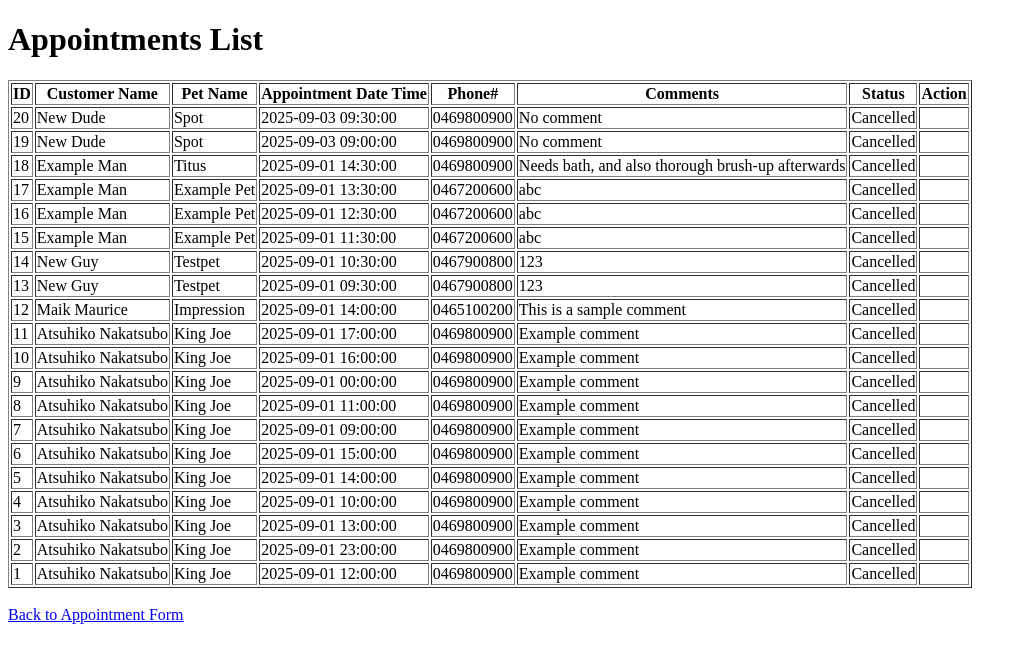
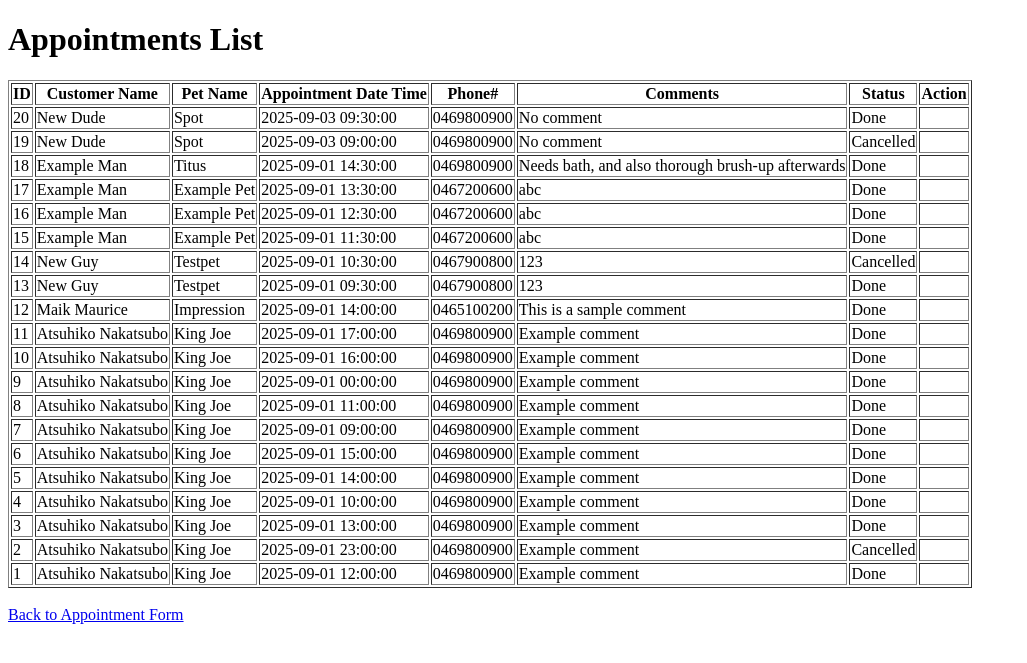
Before and after one commit to William-Hammill/CSE5IDP-Project, a Flask app: page /appointments in a window 1280 px wide. Shown: the top 663 px of the page, without its empty margins (0-1027 px from the left). Run offline with Flask 3, Linux system fonts and the light colour scheme; data comes from the database, SQL or seed files in the repository.

Commit message:
code for handling scheduled / cancelled / done

```diff
--- a/templates/appointments_list.html
+++ b/templates/appointments_list.html
@@ -29,7 +29,10 @@
                 <td>{{ appointment['appt_datetime'] }}</td>
                 <td>{{ appointment['phone_no'] }}</td>
                 <td>{{ appointment['comments'] }}</td>
-                <td>{{ 'Scheduled' if appointment['appt_status'] == 1 else 'Cancelled' }}</td>
+                <td>{% set status_map = {1: 'Scheduled', 2: 'Done', 0: 'Cancelled'} %}
+                {{ status_map[appointment['appt_status']] }}</td>
+                <!-- {{ 'Scheduled' if appointment['appt_status'] == 1 else 'Done' if appointment['appt_status'] == 2 else 'Cancelled' }} -->
+
                 <td>
                     {% if appointment['appt_status'] == 1 %}
                     <a href="{{ url_for('cancel_appointment', appointment_id=appointment[0]) }}">Cancel</a>
```
